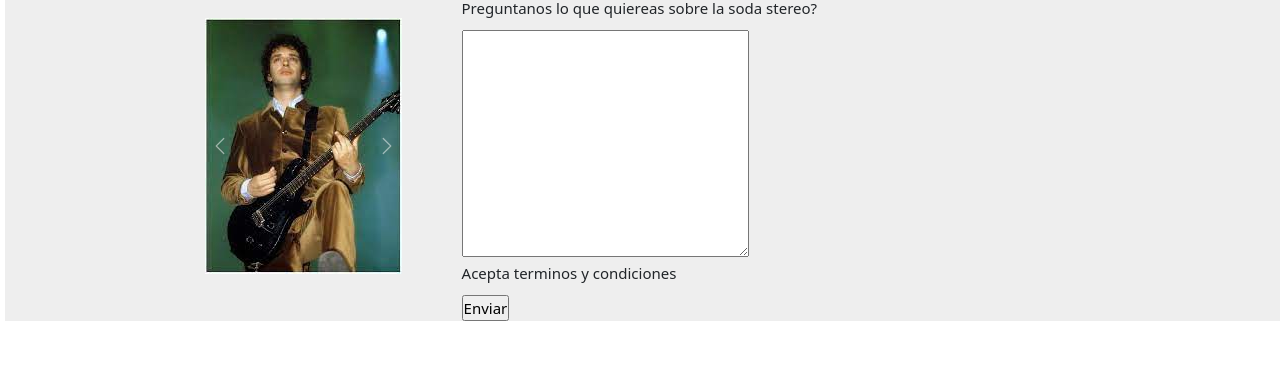
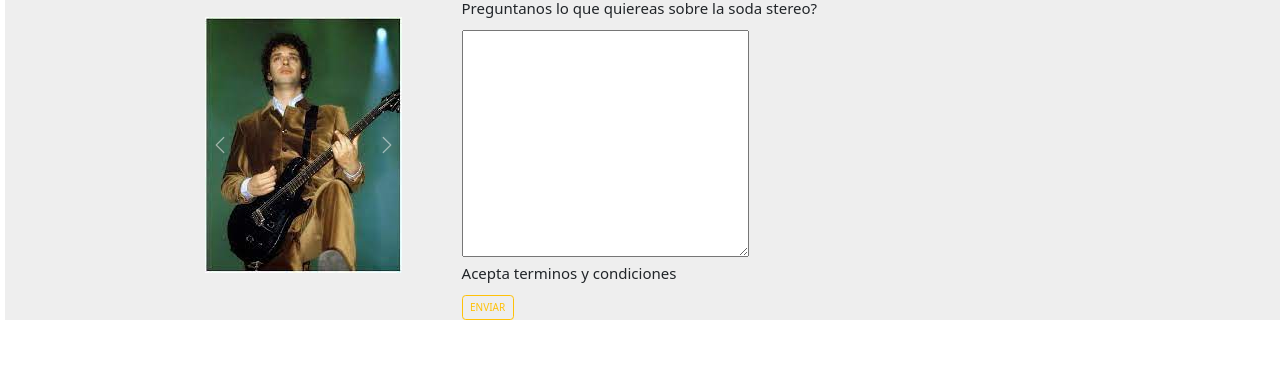
Before and after one commit to geninmariano/amor-stereo, a plain HTML site: page paginas/contacto.html in a window 1280 px wide. Shown: the part 168-556 px from the top of the page. Drawn offline with nearby package versions, Linux system fonts and the light colour scheme.

Commit message:
boton formulario

```diff
--- a/paginas/contacto.html
+++ b/paginas/contacto.html
@@ -64,8 +64,8 @@
         <p>Preguntanos lo que quiereas sobre la soda stereo?</p>
         <textarea name="" id="" cols="30" rows="10"></textarea>
         <p>Acepta terminos y condiciones</p>
-        <input type="submit" value="Enviar">
-
+        <!-- <input type="submit" value="Enviar"> -->
+        <button type="button" class="btn btn-outline-warning">ENVIAR</button>
          </form>
 
 </main>
```
